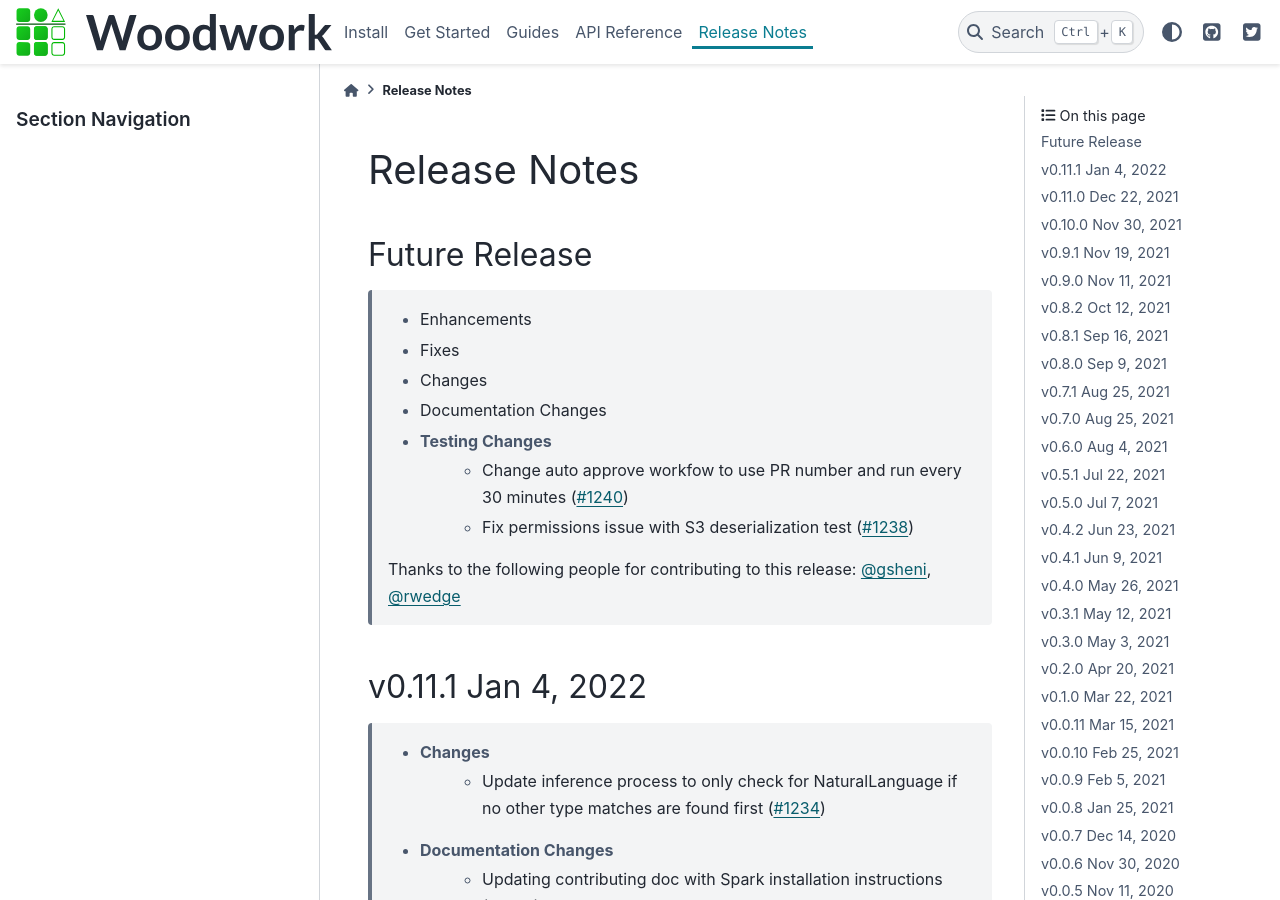
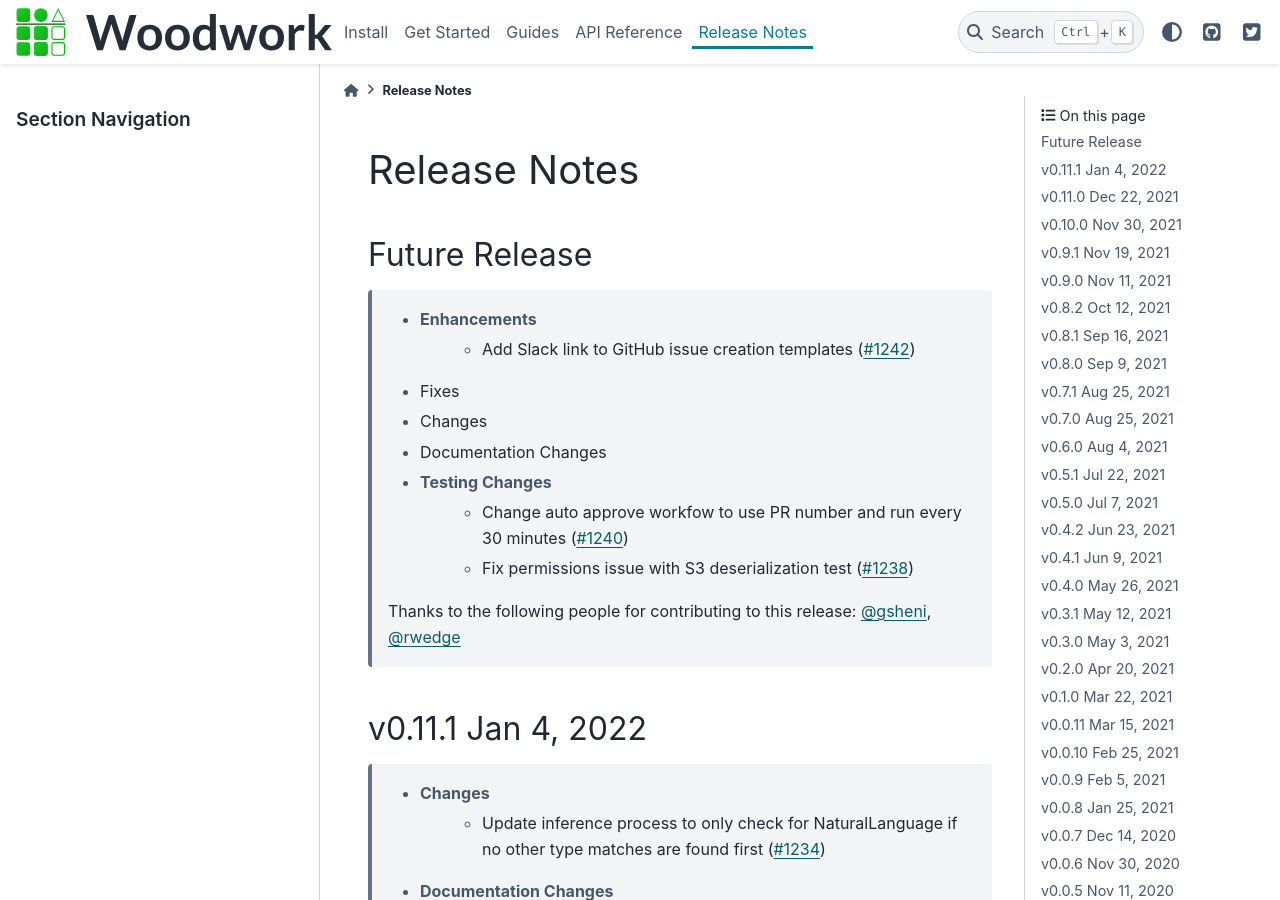
Before and after one commit to alteryx/woodwork, a Sphinx documentation site: the page built from docs/source/release_notes.rst, in a window 1280 px wide and 900 px high. Built offline with Sphinx 7.4.7 and the PyData theme 0.15.4, drawn with Linux system fonts in a browser that asks for light colours; comment, search, counter and statistics services are not loaded.

Commit message:
Add Slack link to issue creation templates (#1242)
* Create config.yml

* Update config.yml

* Update config.yml

* Update config.yml

* Update release_notes.rst

* Update release_notes.rst

```diff
--- a/docs/source/release_notes.rst
+++ b/docs/source/release_notes.rst
@@ -6,6 +6,7 @@ Release Notes
 Future Release
 ==============
     * Enhancements
+        * Add Slack link to GitHub issue creation templates (:pr:`1242`)
     * Fixes
     * Changes
     * Documentation Changes
```
Also changed, not shown: 1 other file.
